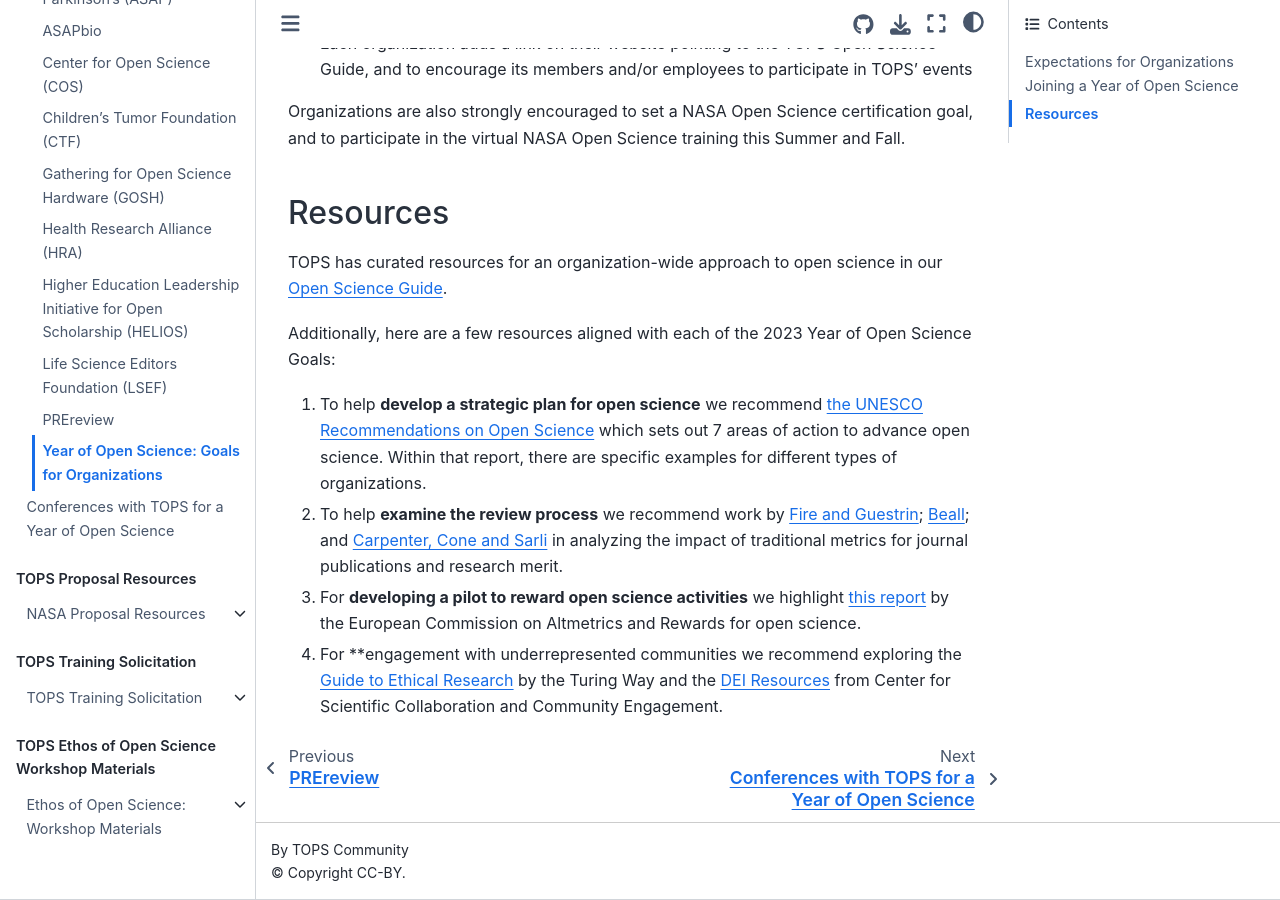
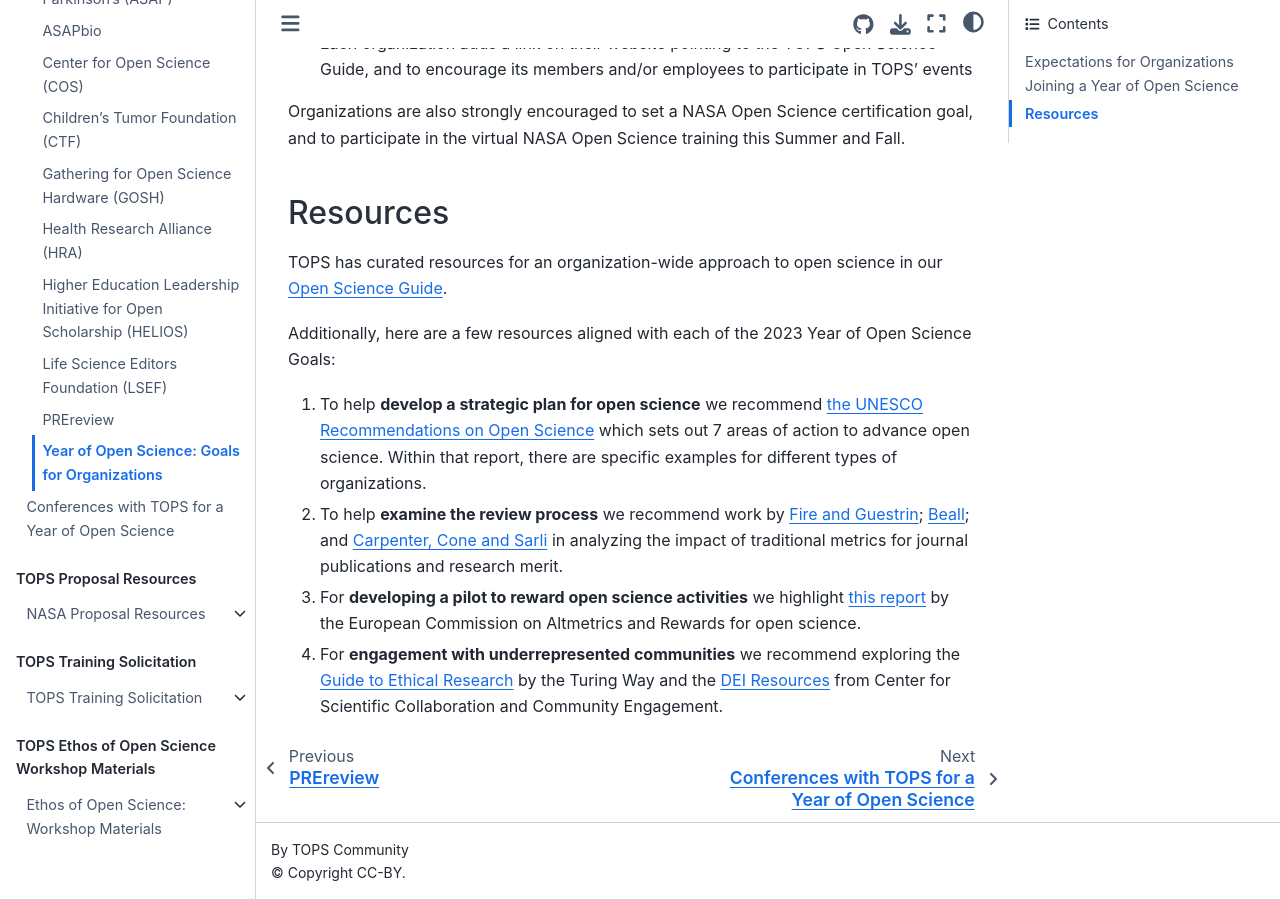
Before and after one commit to nasa/Transform-to-Open-Science-Book, a Jupyter Book: the page built from Year_of_Open_Science_Guide/participants/readme.md, in a window 1280 px wide and 900 px high, scrolled down 1071 px. Built offline with Jupyter Book 1.0.4 settings and Sphinx 7.4.7 and the Sphinx Book theme 1.1.4, drawn with Linux system fonts in a browser that asks for light colours.

```diff
--- a/Year_of_Open_Science_Guide/participants/readme.md
+++ b/Year_of_Open_Science_Guide/participants/readme.md
@@ -29,4 +29,4 @@ Additionally, here are a few resources aligned with each of the 2023 Year of Ope
 1. To help **develop a strategic plan for open science** we recommend [the UNESCO Recommendations on Open Science](https://en.unesco.org/science-sustainable-future/open-science/recommendation) which sets out 7 areas of action to advance open science. Within that report, there are specific examples for different types of organizations.
 2. To help **examine the review process** we recommend work by [Fire and Guestrin](https://academic.oup.com/gigascience/article/8/6/giz053/5506490); [Beall](https://pubs.acs.org/doi/10.1021/acs.jpclett.5b00910); and [Carpenter, Cone and Sarli](https://www.ncbi.nlm.nih.gov/pmc/articles/PMC4987709/) in analyzing the impact of traditional metrics for journal publications and research merit.
 3. For **developing a pilot to reward open science activities** we highlight [this report](https://ec.europa.eu/research-and-innovation/sites/default/files/rio/report/MLE%2520OS_Final%2520Report_0.pdf) by the European Commission on Altmetrics and Rewards for open science.
-4. For **engagement with underrepresented communities we recommend exploring the [Guide to Ethical Research](https://the-turing-way.netlify.app/ethical-research/ethical-research.html) by the Turing Way and the [DEI Resources](https://www.cscce.org/resources/dei/) from Center for Scientific Collaboration and Community Engagement.
+4. For **engagement with underrepresented communities** we recommend exploring the [Guide to Ethical Research](https://the-turing-way.netlify.app/ethical-research/ethical-research.html) by the Turing Way and the [DEI Resources](https://www.cscce.org/resources/dei/) from Center for Scientific Collaboration and Community Engagement.
```
